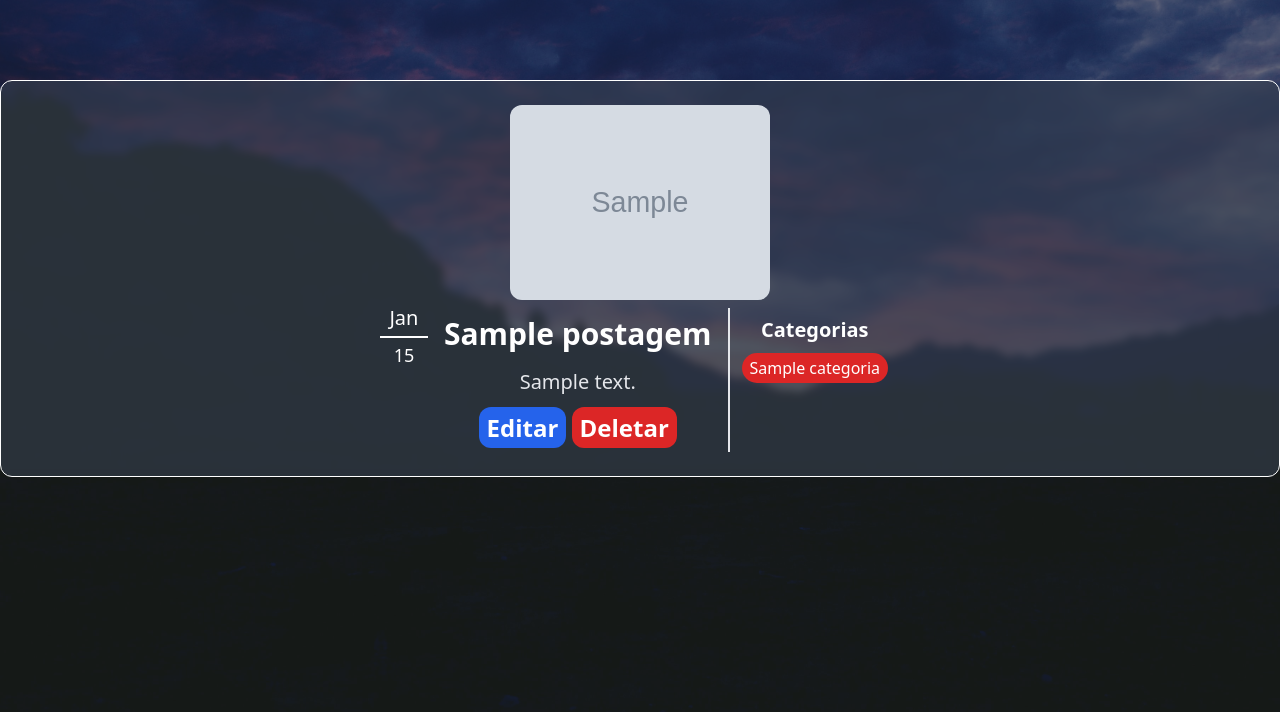
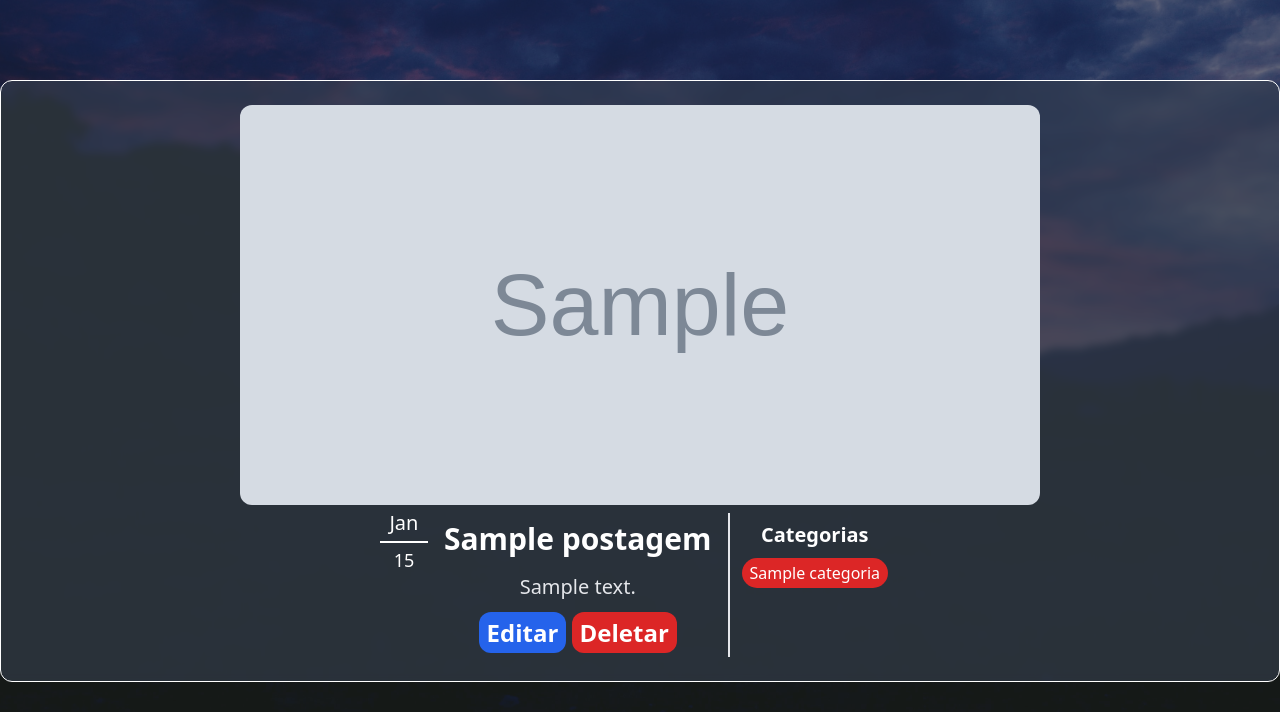
Before and after one commit to wesleywil/PFC-TechBlog, a Django app: page /blog/1/ in a window 1280 px wide. Shown: the part 88-800 px from the top of the page. Run offline with Django 3.2, Linux system fonts and the light colour scheme; tables that the repository leaves empty hold one stand-in row (values such as "Sample post"); grey boxes marked "Sample" are stand-in pictures; some libraries are stand-ins or nearby versions.

Commit message:
mudei tamanho da imagem que é mostrada no detalhe postagem

```diff
--- a/postagens/templates/postagens/detalhes_postagem.html
+++ b/postagens/templates/postagens/detalhes_postagem.html
@@ -5,7 +5,7 @@
   <div class="p-2 m-2 text-center text-xl flex gap-2 justify-center">
     <div>
       <img
-        class="w-1/2 mx-auto mb-2 rounded-xl"
+        class="mx-auto mb-2 rounded-xl foto_postagem"
         src="{{postagem.foto.url}}"
         alt="imagem post"
       />
--- a/static/css/main.css
+++ b/static/css/main.css
@@ -20,3 +20,8 @@ body {
 .foto_perfil {
   width: 200px;
 }
+
+.foto_postagem {
+  width: 800px;
+  height: 400px;
+}
```
